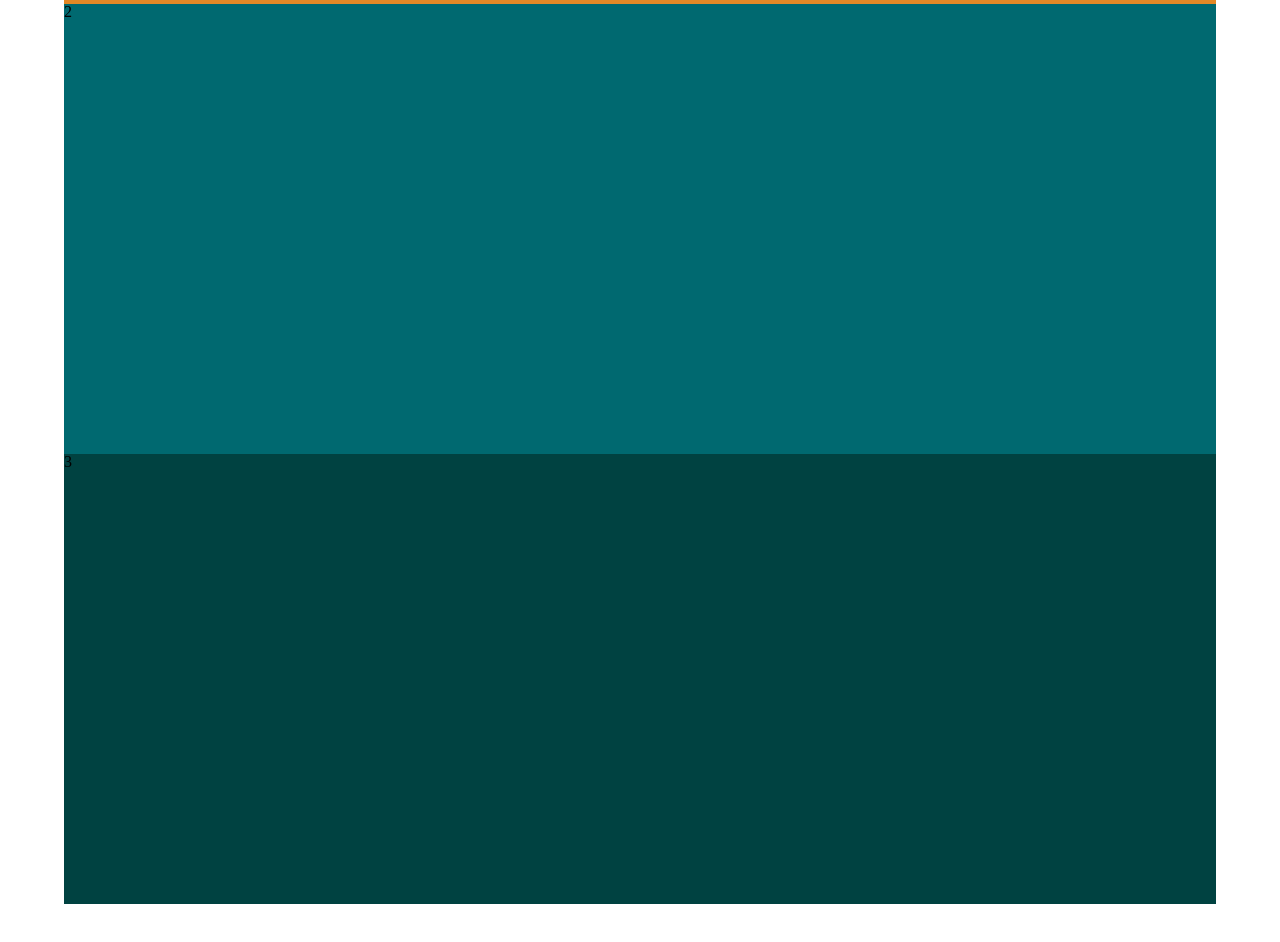
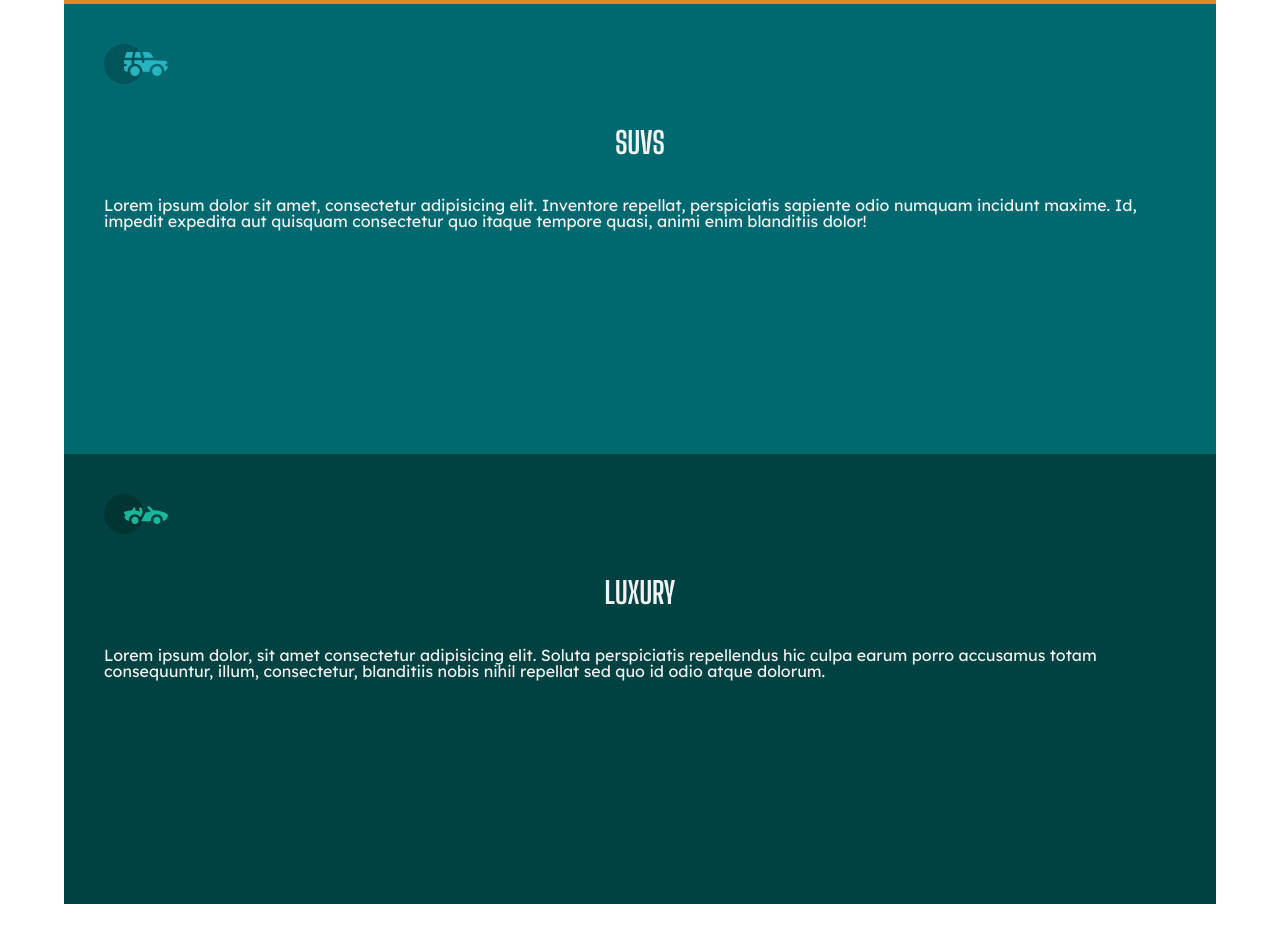
Before and after one commit to RaquelOrtegaLabrac/w2-ch1-raquel-ortega, a website: page index.html in a window 1280 px wide. Shown: the part 574-1516 px from the top of the page. Drawn offline with Linux system fonts and the light colour scheme.

Commit message:
Add h2, p and img elements with styles

```diff
--- a/index.html
+++ b/index.html
@@ -13,9 +13,28 @@
 <body>
   <div class="app-container">
     <div class="app-container__sections">
-      <section class="first-section">1</section>
-      <section class="second-section">2</section>
-      <section class="third-section">3</section>
+      <section class="first-section">
+        <img src="images/icon-sedans.svg" alt="icon sedans">
+        <h2>sedans</h2>
+        <p>Lorem ipsum dolor sit amet, consectetur adipisicing elit. Veritatis facilis asperiores soluta sequi rerum
+          totam odio, quo neque sed fugiat itaque, quis ratione commodi accusamus tempora modi laudantium alias culpa?
+        </p>
+      </section>
+      <section class="second-section">
+        <img src="images/icon-suvs.svg" alt="icon suvs">
+        <h2>suvs
+        </h2>
+        <p>Lorem ipsum dolor sit amet, consectetur adipisicing elit. Inventore repellat, perspiciatis sapiente odio
+          numquam incidunt maxime. Id, impedit expedita aut quisquam consectetur quo itaque tempore quasi, animi enim
+          blanditiis dolor!</p>
+      </section>
+      <section class="third-section">
+        <img src="images/icon-luxury.svg" alt="icon luxury">
+        <h2>luxury</h2>
+        <p>Lorem ipsum dolor, sit amet consectetur adipisicing elit. Soluta perspiciatis repellendus hic culpa earum
+          porro accusamus totam consequuntur, illum, consectetur, blanditiis nobis nihil repellat sed quo id odio atque
+          dolorum.</p>
+      </section>
     </div>
   </div>
 </body>
--- a/sass/_global.scss
+++ b/sass/_global.scss
@@ -1,3 +1,5 @@
+@import url("https://fonts.googleapis.com/css2?family=Big+Shoulders+Display:wght@700&family=Lexend+Deca&display=swap");
+
 * {
   box-sizing: border-box;
 }
--- a/sass/styles.scss
+++ b/sass/styles.scss
@@ -1,6 +1,15 @@
 @use "reset";
 @use "global";
 @import "responsive";
+
+@function rem($pxValue) {
+  @return #{calc(stripUnit($pxValue) / stripUnit(16))}rem;
+}
+
+@function rem($value) {
+  $remValue: calc($value / 16) + rem;
+  @return $remValue;
+}
 
 body {
   display: flex;
@@ -17,6 +26,31 @@ body {
 
   section {
     margin: 0% 5%;
+    h2 {
+      text-transform: uppercase;
+      font-family: system-ui, -apple-system, BlinkMacSystemFont, "Segoe UI",
+        Roboto, Oxygen, Ubuntu, Cantarell, "Open Sans", "Helvetica Neue",
+        sans-serif;
+      font-family: "Big Shoulders Display", cursive;
+      font-size: rem(30);
+      color: hsl(0, 0%, 95%);
+      display: flex;
+      justify-content: center;
+      align-items: center;
+      text-align: center;
+    }
+    p {
+      font-family: system-ui, -apple-system, BlinkMacSystemFont, "Segoe UI",
+        Roboto, Oxygen, Ubuntu, Cantarell, "Open Sans", "Helvetica Neue",
+        sans-serif;
+      font-family: "Lexend Deca", sans-serif;
+      color: hsl(0, 0%, 95%);
+      font-size: rem(16);
+      padding: 40px;
+    }
+    img {
+      padding: 40px;
+    }
   }
   .first-section {
     margin-top: 10%;
```
Also changed, not shown: styles.css, 1 other file.
